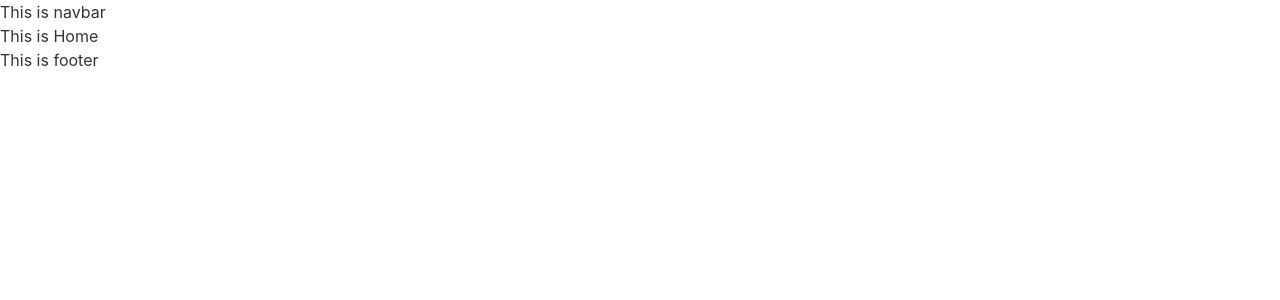
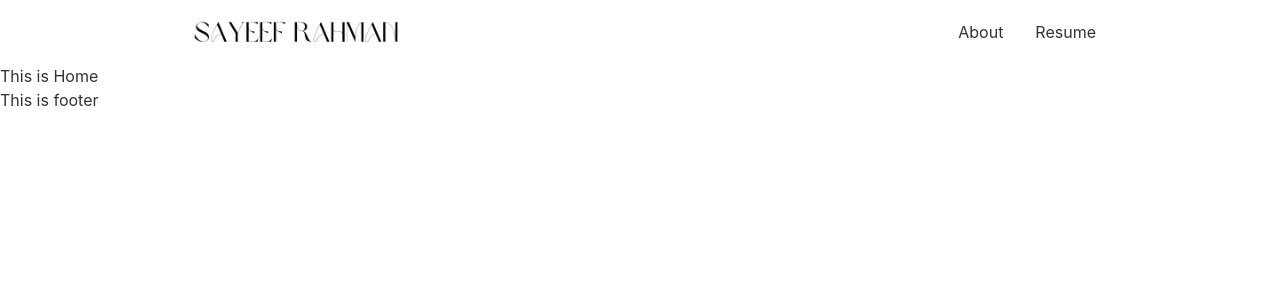
Before and after one commit to sayeef-rahman/sayeef-rahman-portfolio-website, a React (Create React App) app: page / in a window 1280 px wide. Shown: the top 300 px of the page. Built offline with nearby package versions, Linux system fonts and the light colour scheme.

Commit message:
initial Navbar done

```diff
--- a/src/Pages/Shared/Navbar.js
+++ b/src/Pages/Shared/Navbar.js
@@ -1,11 +1,67 @@
 import React from 'react';
+import logo from "../../assets/logo.png"
 
 const Navbar = () => {
     return (
-        <div>
-            <h1>This is navbar</h1>
+        <div class="navbar bg-base-100 lg:w-3/4 mx-auto">
+            <div class="navbar-start">
+                <div class="dropdown">
+                    <label tabindex="0" class="btn btn-ghost lg:hidden">
+                        <svg xmlns="http://www.w3.org/2000/svg" class="h-5 w-5" fill="none" viewBox="0 0 24 24" stroke="currentColor"><path stroke-linecap="round" stroke-linejoin="round" stroke-width="2" d="M4 6h16M4 12h8m-8 6h16" /></svg>
+                    </label>
+                    <ul tabindex="0" class="menu menu-compact dropdown-content mt-3 p-2 shadow bg-base-100 rounded-box w-52">
+                        <li><a>About</a></li>
+                        <li><a>Resume</a></li>
+                    </ul>
+                </div>
+                <a class="btn btn-ghost normal-case text-xl w-64"><img src={logo} alt="Sayeef Rahman" /> </a>
+            </div>
+            <div class="navbar-end hidden lg:flex">
+                <ul class="menu menu-horizontal p-0">
+                    <li><a>About</a></li>
+                    <li><a>Resume</a></li>
+                </ul>
+            </div>
+            {/* <div class="navbar-end">
+                <a class="btn">Get started</a>
+            </div> */}
         </div>
     );
 };
 
 export default Navbar;
+
+/*
+
+
+
+<div class="navbar bg-base-100 lg:px-20 bg-slate-900 text-white">
+    <div class="navbar-start">
+        <div class="dropdown">
+            <label tabindex="0" class="btn btn-ghost btn-circle">
+                <svg xmlns="http://www.w3.org/2000/svg" class="h-5 w-5" fill="none" viewBox="0 0 24 24" stroke="currentColor"><path stroke-linecap="round" stroke-linejoin="round" stroke-width="2" d="M4 6h16M4 12h16M4 18h7" /></svg>
+            </label>
+            <ul tabindex="0" class="menu menu-compact dropdown-content mt-3 p-2 shadow bg-slate-400 rounded-box lg:w-96">
+                <li><a>Homepage</a></li>
+                <li><a>Portfolio</a></li>
+                <li><a>About</a></li>
+            </ul>
+        </div>
+    </div>
+    <div class="navbar-center">
+        <a class="btn btn-ghost normal-case text-xl">Sayeef Rahman</a>
+    </div>
+    <div class="navbar-end">
+        <button class="btn btn-ghost btn-circle">
+            <svg xmlns="http://www.w3.org/2000/svg" class="h-5 w-5" fill="none" viewBox="0 0 24 24" stroke="currentColor"><path stroke-linecap="round" stroke-linejoin="round" stroke-width="2" d="M21 21l-6-6m2-5a7 7 0 11-14 0 7 7 0 0114 0z" /></svg>
+        </button>
+        <button class="btn btn-ghost btn-circle">
+            <div class="indicator">
+                <svg xmlns="http://www.w3.org/2000/svg" class="h-5 w-5" fill="none" viewBox="0 0 24 24" stroke="currentColor"><path stroke-linecap="round" stroke-linejoin="round" stroke-width="2" d="M15 17h5l-1.405-1.405A2.032 2.032 0 0118 14.158V11a6.002 6.002 0 00-4-5.659V5a2 2 0 10-4 0v.341C7.67 6.165 6 8.388 6 11v3.159c0 .538-.214 1.055-.595 1.436L4 17h5m6 0v1a3 3 0 11-6 0v-1m6 0H9" /></svg>
+                <span class="badge badge-xs badge-primary indicator-item"></span>
+            </div>
+        </button>
+    </div>
+</div>
+
+*/
```
Also changed, not shown: src/assets/logo.png (added).
